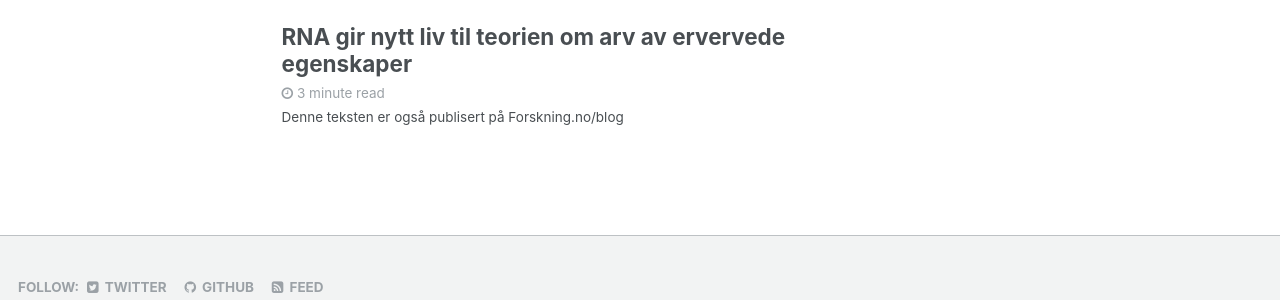
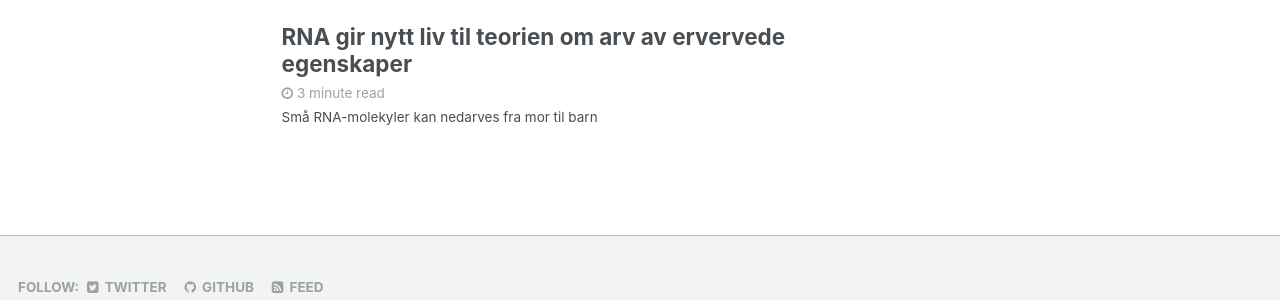
Before and after one commit to pjpaulpj/jonbra.github.io, a Jekyll site: the page built from _pages/blog-archive.html, in a window 1280 px wide. Shown: the part 892-1192 px from the top of the page. Built offline with Jekyll 4.4.1, drawn with Linux system fonts in a browser that asks for light colours.

Commit message:
added excerpt

```diff
--- a/_posts/2013-10-31-RNA-og-ervervede-egenskaper.md
+++ b/_posts/2013-10-31-RNA-og-ervervede-egenskaper.md
@@ -1,6 +1,7 @@
 ---
 title: RNA gir nytt liv til teorien om arv av ervervede egenskaper
 layout: single
+excerpt: "Små RNA-molekyler kan nedarves fra mor til barn"
 tags:
   - Darwin
   - evolusjon
```
